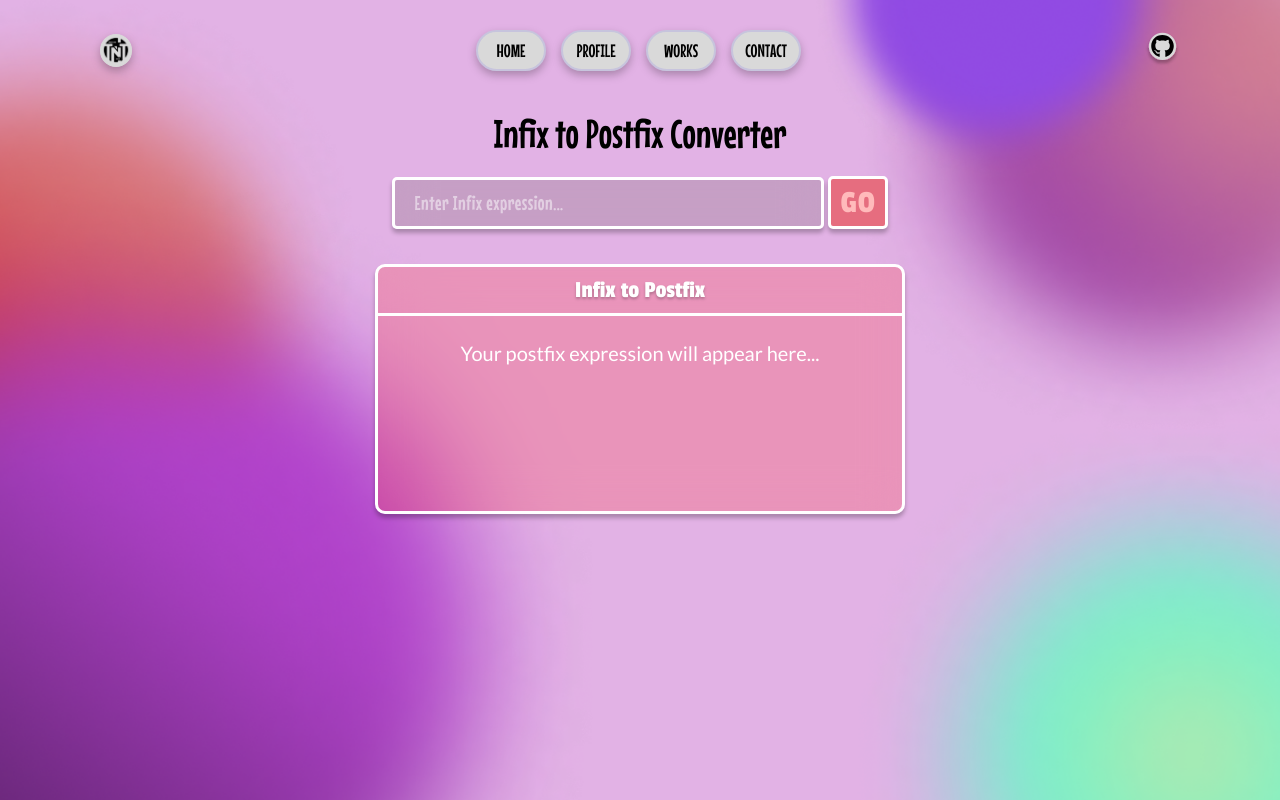
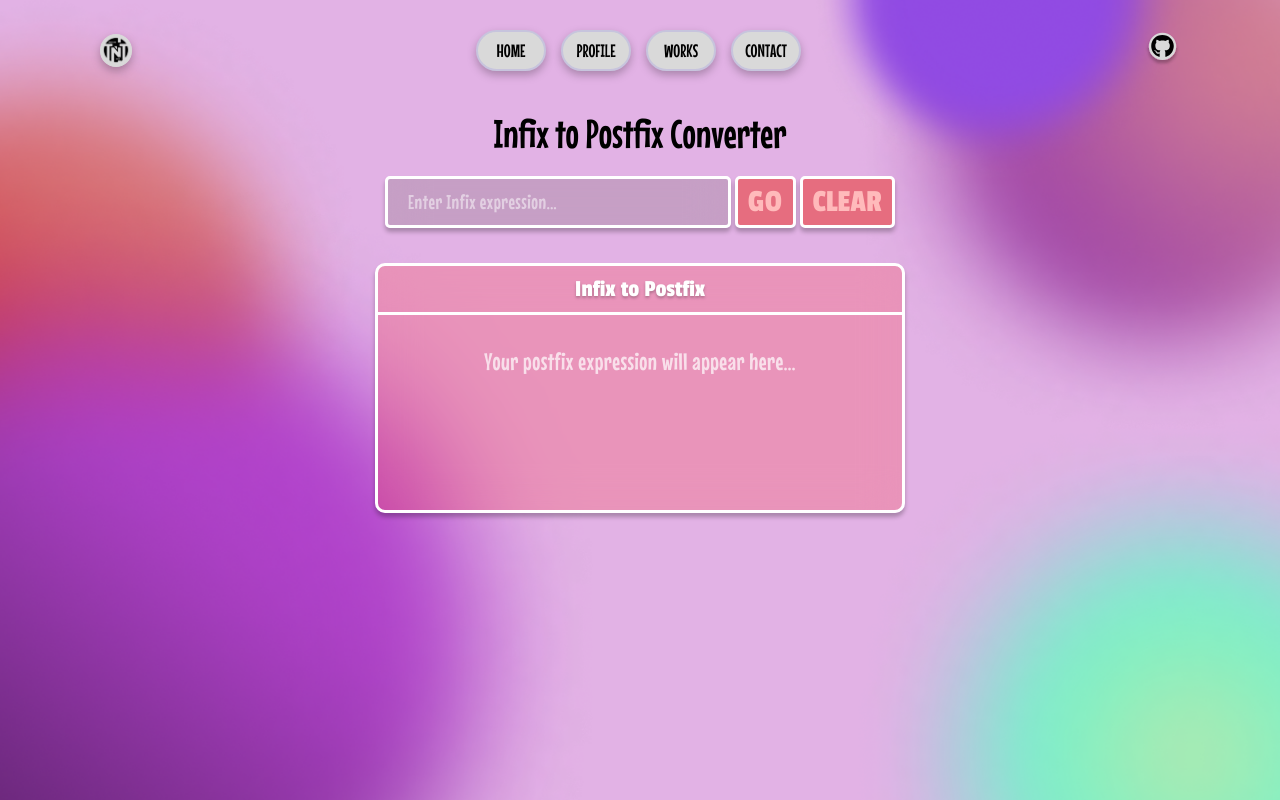
Before and after one commit to aidantiu/dsa_portfolio, a Flask app: page /infix-to-postfix in a window 1280 px wide. Run offline with Flask 3, Linux system fonts and the light colour scheme.

Commit message:
Enhance infix-to-postfix functionality with input clearing and improved layout.

```diff
--- a/portfolio/app/routes/infix_to_postfix.py
+++ b/portfolio/app/routes/infix_to_postfix.py
@@ -60,18 +60,18 @@ def infix_to_postfix(expression):
 
 @app.route('/infix-to-postfix', methods=['GET', 'POST'])
 def Infix_to_Postfix():
-    output = ""  # Initialize output
+    input_expr = ""
+    output = ""
 
     if request.method == 'POST':
-        # Handle form submission (POST)
-        input_expression = request.form['input']  # Match the form field name
-        output = infix_to_postfix(input_expression)  # Process the input
+        input_expr = request.form['input']
+        output = infix_to_postfix(input_expr)
+        return render_template('infix_to_postfix.html',
+                             title="Infix To Postfix",
+                             input=input_expr,
+                             output=" ".join(output))
 
-        # Redirect to the same page with the output (GET request)
-        return redirect(url_for('Infix_to_Postfix', output=" ".join(output)))
-
-    # Handle GET request: check for 'output' parameter
-    if 'output' in request.args:
-        output = request.args['output']
-
-    return render_template('infix_to_postfix.html', title="Infix To Postfix", output=output)
+    return render_template('infix_to_postfix.html',
+                         title="Infix To Postfix",
+                         input=input_expr,
+                         output=output)
--- /dev/null
+++ b/portfolio/app/static/scripts/infix-to-postfix-script.js
@@ -0,0 +1,5 @@
+// Clear button for clearing all contents
+function clearAll() {
+    document.getElementById('inputBox').value = '';
+    document.querySelector('.postfix-result').innerHTML = '<span class="placeholder-text">Your postfix expression will appear here...</span>';
+}
--- a/portfolio/app/static/styles/infix-to-postfix-style.css
+++ b/portfolio/app/static/styles/infix-to-postfix-style.css
@@ -7,6 +7,7 @@ body{
     font-family: Arial, sans-serif;
     background: #E2B2E5 url(../images/BACKGROUND\(1\).png) no-repeat center center/cover;
     color: black;
+    background-attachment: fixed;
 }
 
 /* Main Section */
@@ -19,7 +20,7 @@ body{
 }
 
 .container{
-    padding: 0 0 100px;
+    padding: 0 0 0;
 }
 
 .infix-to-postfix-simulator{
@@ -85,11 +86,11 @@ body{
 }
 
 #goBox {
-    height: 53px; /* Fixed height of the input box */
+    height: 52px; /* Fixed height of the input box */
 }
 
 input[type="text"] {
-    width: 50%; /* Adjust width to leave room for the button */;
+    width: 40%; /* Adjust width to leave room for the button */;
     padding: 10px 20px;
     color: white;
     border-radius: 5px;
@@ -146,6 +147,31 @@ input[type="text"]::placeholder {
 
 #goBox:hover {
     color: #FFFFFF; /* Change text color on hover */
+}
+
+.clear-button {
+    margin-left: 4px;
+    padding: 5px 10px;
+    border: 3px solid #FFF;
+    border-radius: 5px;
+    background: rgb(230, 109, 127);
+    color: #FFBABB;
+    font-family: 'Passion One', sans-serif;
+    font-size: 32px;
+    font-weight: lighter;
+    cursor: pointer;
+    transition: all 0.3s ease;
+    box-shadow: 0px 4px 4px 0px rgba(0, 0, 0, 0.25);
+    line-height: normal;
+}
+
+.clear-button:hover {
+    background: #B25A9F;
+    color: #FFFFFF;
+}
+
+#clearBox{
+    height: 52px;
 }
 
 
@@ -216,7 +242,14 @@ input[type="text"]::placeholder {
     width: 100%;
     text-align: center;
     word-wrap: break-word;
-    padding: 15px 0;
+    padding: 15px 15px;
     font-family: 'Lato', sans-serif;
-    font-size: 20px;
+    font-size: 30px;
 }
+
+.placeholder-text {
+    font-family: 'Mouse Memoirs', sans-serif;
+    font-size: 24px;
+    color: rgba(255, 255, 255, 0.7);
+    letter-spacing: 0.5px;
+}
--- a/portfolio/app/templates/infix_to_postfix.html
+++ b/portfolio/app/templates/infix_to_postfix.html
@@ -57,8 +57,16 @@
 
                 <!-- Input box for infix expression -->
                 <div class="input-container">
-                    <input type="text" id="inputBox" name="input" placeholder="Enter Infix expression..." autocomplete="off" required>
+                    <input type="text"
+                           id="inputBox"
+                           name="input"
+                           placeholder="Enter Infix expression..."
+                           autocomplete="off"
+                           required
+                           value="{{ input if input else '' }}">
                     <button id="goBox" type="submit" class="go-button">GO</button>
+                    <button type="clearBox" id="clearBox" class="clear-button" onclick="clearAll()">CLEAR</button>
+                </div>
                 </div>
 
                 <!-- Output box for postfix expression -->
@@ -69,12 +77,16 @@
                         </div>
                         <div class="horizontal-line"></div>
                         <div class="postfix-result">
-                            {{ output if output else 'Your postfix expression will appear here...' }}
+                            {{ output if output else '<span class="placeholder-text">Your postfix expression will appear here...</span>' | safe }}
                         </div>
                     </div>
                 </div>
             </form>
         </div>
     </main>
+
+    <!-- Link to external JavaScript file -->
+    <script src="{{ url_for('static', filename='scripts/global.js') }}"></script>
+    <script src="{{ url_for('static', filename='scripts/infix-to-postfix-script.js') }}"></script>
 </body>
 </html>
```
